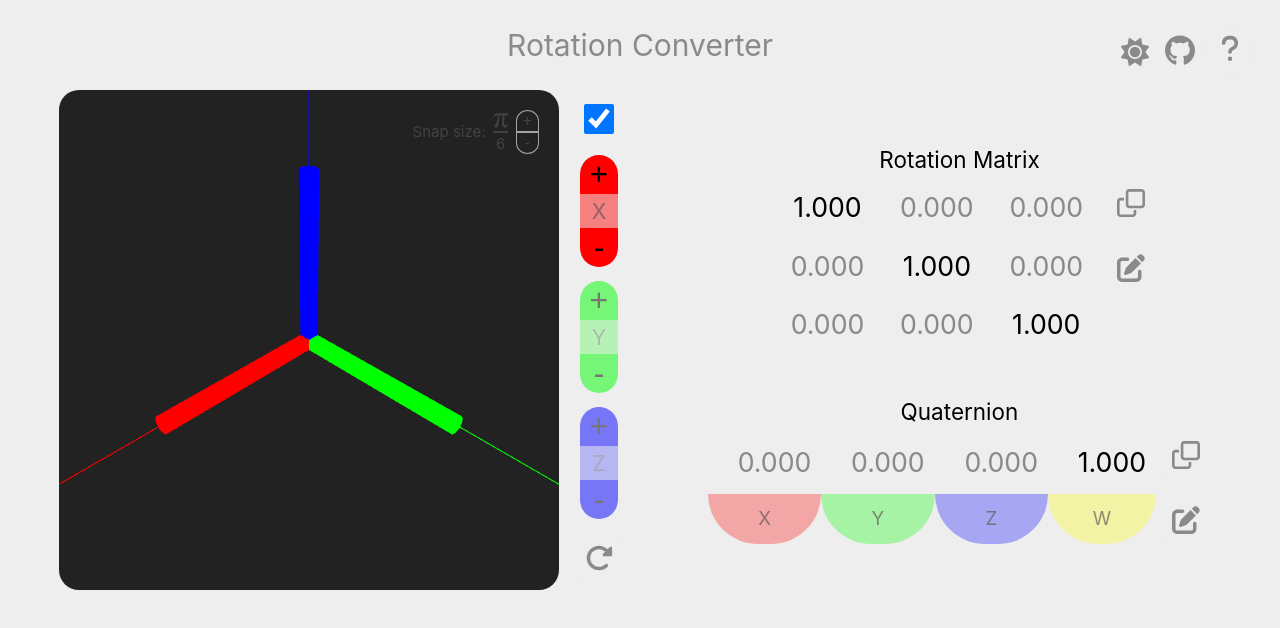
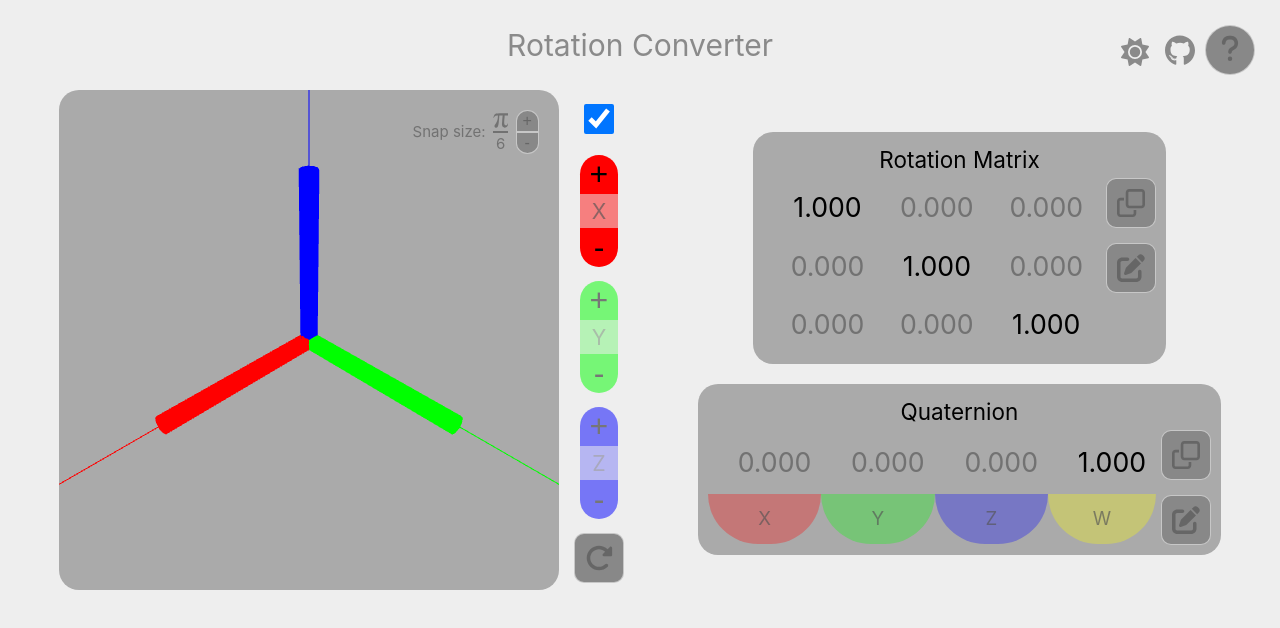
Before and after one commit to Divelix/rotation_converter, a Vue app: page / in a window 1280 px wide. Shown: the top 628 px of the page. Built offline with nearby package versions, Linux system fonts and the light colour scheme.

Commit message:
feat: Made canvas adapt to color mode

```diff
--- a/src/App.vue
+++ b/src/App.vue
@@ -1,5 +1,6 @@
 <script setup lang="ts">
 import { provide, ref, shallowRef } from 'vue'
+import { useDark } from '@vueuse/core'
 import { Axes, ToastType } from './types'
 import Vis3D from './components/Vis3D.vue'
 import VisControls from './components/VisControls.vue'
@@ -22,6 +23,7 @@ provide("rotMat", ref(new Array(9).fill(0)))
 provide("quat", ref(new Array(4).fill(0)))
 provide("currAxis", ref(Axes.X))
 provide("snapDenom", shallowRef(6))
+provide("isDark", useDark())
 
 </script>
 
--- a/src/assets/base.css
+++ b/src/assets/base.css
@@ -1,6 +1,10 @@
 :root {
   --c-light-0: #ffffff;
   --c-light-1: #eeeeee;
+  --c-light-2: #aaaaaa;
+  --c-light-3: #888888;
+  --c-light-4: #777777;
+  --c-light-5: #555555;
   --c-light-t: rgba(235, 235, 235, 0.64);
 
   --c-dark-0: #000000;
--- a/src/components/ColorMode.vue
+++ b/src/components/ColorMode.vue
@@ -1,9 +1,10 @@
 <script setup lang="ts">
-import { useDark, useToggle } from '@vueuse/core'
+import { useToggle } from '@vueuse/core'
 import IconMoon from './icons/IconMoon.vue'
 import IconSun from './icons/IconSun.vue'
+import { inject, type WritableComputedRef } from 'vue';
 
-const isDark = useDark()
+const isDark: WritableComputedRef<Boolean> = inject("isDark")!
 const toggleDark = useToggle(isDark)
 
 </script>
--- a/src/components/Vis3D.vue
+++ b/src/components/Vis3D.vue
@@ -1,10 +1,21 @@
 <script setup lang="ts">
 import { Axes } from '../types'
 import * as Constants from '@/const';
-import { BufferGeometry, CylinderGeometry, Group, Line, LineBasicMaterial, Matrix3, Matrix4, Mesh, MeshBasicMaterial, PerspectiveCamera, Quaternion, Scene, Vector3, WebGLRenderer } from 'three'
-import { onMounted, ref, inject, watch, type Ref, type ShallowRef, computed } from 'vue'
+import { BufferGeometry, CylinderGeometry, Group, Line, LineBasicMaterial, Matrix3, Matrix4, Mesh, MeshBasicMaterial, PerspectiveCamera, Quaternion, Scene, Vector3, WebGLRenderer, type ColorRepresentation } from 'three'
+import { onMounted, ref, inject, watch, type Ref, type ShallowRef, computed, type WritableComputedRef, shallowRef } from 'vue'
 import { OrbitControls } from 'three/examples/jsm/Addons.js';
 import Snap from './Snap.vue'
+
+// Constants
+const [W, H] = [500, 500]
+const CAM_POS = new Vector3(2, 2, 2)
+const CAM_LOOKAT = new Vector3(0, 0, 0)
+const AXIS_LEN = 2
+const CYL_RADIUS = 0.05
+const CYL_LENGTH = 1
+const CYL_RESOLUTION = 10
+const DARK_COLOR = 0x222222
+const LIGHT_COLOR = 0xaaaaaa
 
 // Reactive stuff
 const isEdit: ShallowRef<Boolean> = inject("isEdit")!
@@ -18,17 +29,10 @@ const axisCounters: Ref<number[]> = inject("axisCounters")!
 const rotMat: Ref<number[]> = inject("rotMat")!
 const quat: Ref<number[]> = inject("quat")!
 const currAxis: Ref<Axes> = inject("currAxis")!
+const isDark: WritableComputedRef<Boolean> = inject("isDark")!
+const canvasBgColor = computed(() => isDark.value ? DARK_COLOR : LIGHT_COLOR)
 const canvas = ref<HTMLCanvasElement | null>(null)
 const snapSize = computed(() => Math.PI / snapDenom.value)
-
-// Constants
-const [W, H] = [500, 500]
-const CAM_POS = new Vector3(2, 2, 2)
-const CAM_LOOKAT = new Vector3(0, 0, 0)
-const AXIS_LEN = 2
-const CYL_RADIUS = 0.05
-const CYL_LENGTH = 1
-const CYL_RESOLUTION = 10
 
 // Variables
 let controls: OrbitControls
@@ -57,6 +61,10 @@ watch(needReset, (newReset) => {
   if (!newReset) return
   reset()
   needReset.value = false
+})
+
+watch(isDark, (newIsDark) => {
+  renderer.setClearColor(canvasBgColor.value)
 })
 
 // Methods
@@ -357,7 +365,7 @@ onMounted(() => {
     canvas: canvas.value as unknown as HTMLCanvasElement,
     antialias: true,
   })
-  renderer.setClearColor(0x222222)
+  renderer.setClearColor(canvasBgColor.value)
   // renderer.setSize(W, H)
   renderer.render(scene, camera)
   controls = new OrbitControls(camera, renderer.domElement)
```
